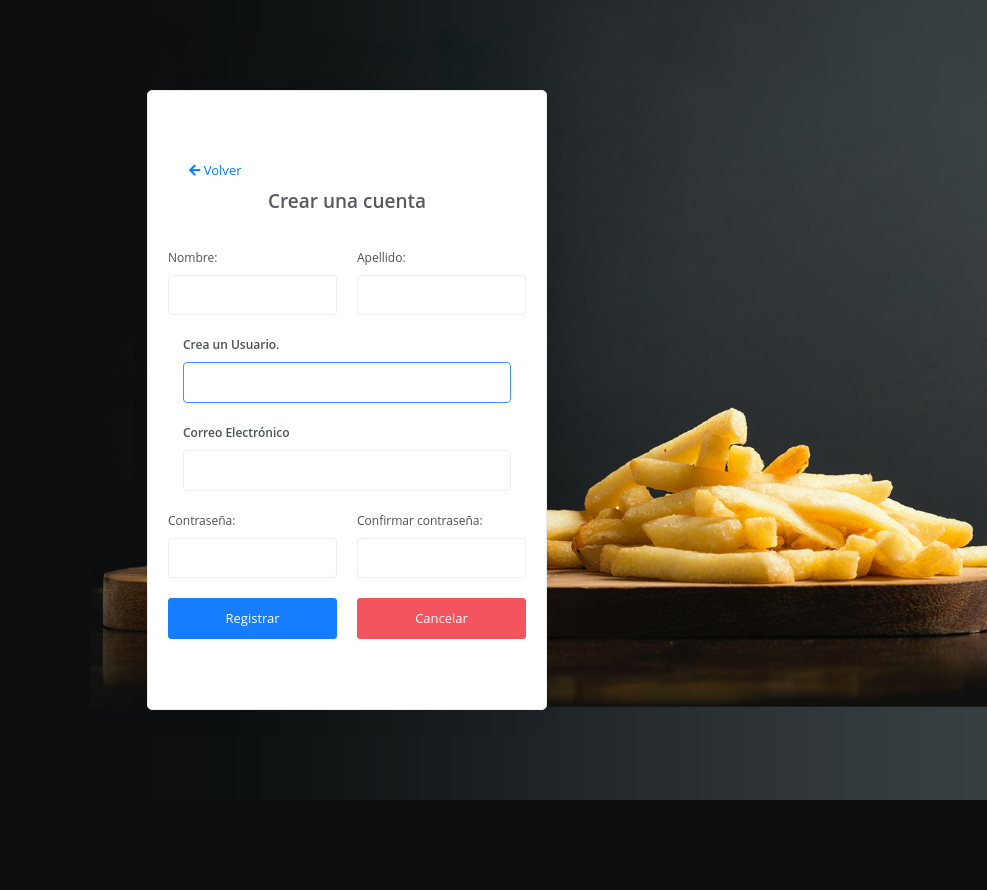
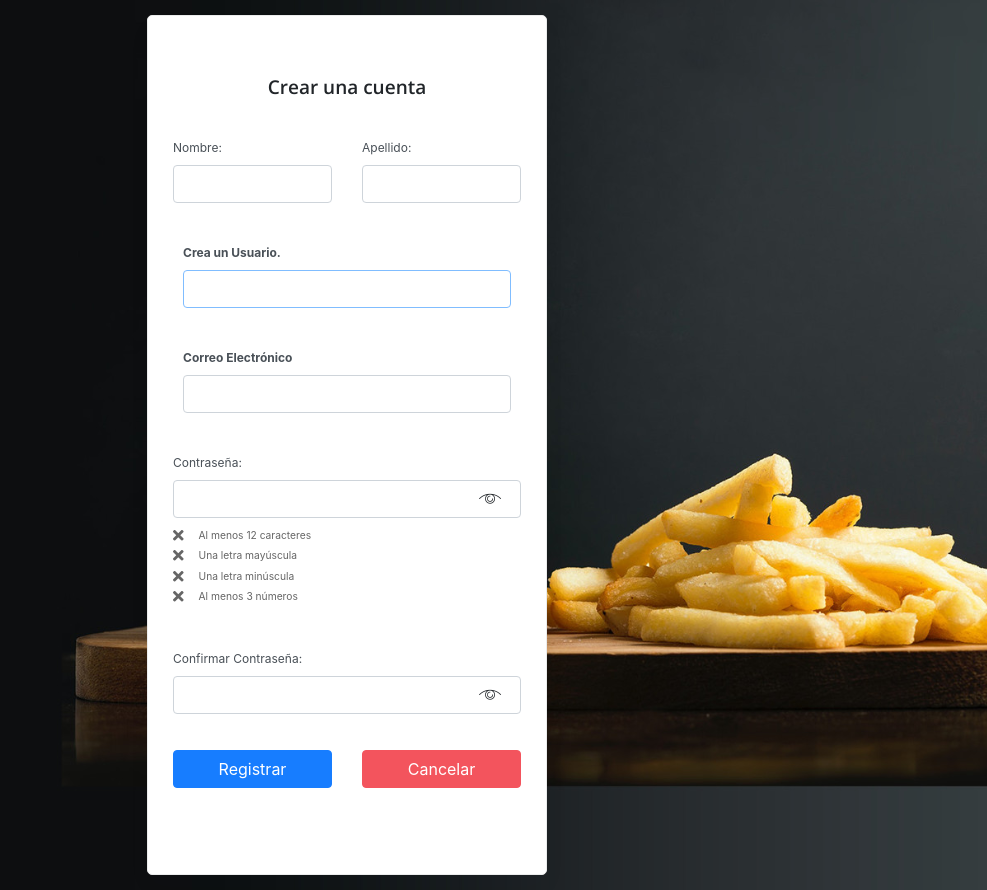
Before and after one commit to simbadanny/CasitadelSabor, a Django app: page /registro in a window 1280 px wide. Shown: the whole page, without its empty margins (293-1280 px from the left). Before the commit the page ends 800 px from the top, so only its background shows below. Run offline with Django 4.2, Linux system fonts and the light colour scheme; parts of the project's set-up code (start-up, migrations or seed data) failed here and were passed over; some libraries are stand-ins or nearby versions.

Commit message:
update789

```diff
--- a/Aplicacion/Restaurante/templates/registration/registro.html
+++ b/Aplicacion/Restaurante/templates/registration/registro.html
@@ -3,9 +3,9 @@
 <html lang="en">
 <head>
     <meta http-equiv="X-UA-Compatible" content="IE=edge" />
-    <title>Registro Casita del Sabor</title>
+    <title>Registro</title>
     <meta content='width=device-width, initial-scale=1.0, shrink-to-fit=no' name='viewport' />
-    <link rel="icon" href="{% static 'assets/img/logo.ico' %}" type="image/x-icon"/>
+    <link rel="icon" href="{% static 'assets/img/icon.ico' %}" type="image/x-icon"/>
 
     <!-- Fonts and icons -->
     <script src="{% static 'assets/js/plugin/webfont/webfont.min.js' %}"></script>
@@ -14,15 +14,13 @@
     <script src="{% static 'library/jquery/jquery.min.js' %}"></script>
     <script src="{% static 'assets/js/plugin/jquery.validate/jquery.validate.min.js' %}"></script>
     <link rel="stylesheet" href="https://cdnjs.cloudflare.com/ajax/libs/font-awesome/5.15.3/css/all.min.css">
+    <link rel="stylesheet" href="https://stackpath.bootstrapcdn.com/bootstrap/4.5.2/css/bootstrap.min.css">
 
 </head>
 <body class="login" style="background-image: url('{% static 'assets/img/hero-bg.jpg' %}'); background-size: cover; background-position: center;">
 
     <div class="wrapper wrapper-login">
         <div class="container container-login animated fadeIn">
-            <a href="{% url 'login' %}" class="btn btn-link back-button">
-                <i class="fas fa-arrow-left"></i> Volver
-            </a>
             <h3 class="text-center">Crear una cuenta</h3>
             <div class="login-form">
                 <form method="post" action="" id="frm_nuevo_cliente">
@@ -75,15 +73,43 @@
                         {% endif %}
                     </div>
                     <div class="row">
-                        <div class="form-group col-md-6">
-                            <label for="{{ form.password1.id_for_label }}">Contraseña:</label>
-                            {{ form.password1 }}
-                        </div>
-                        <div class="form-group col-md-6">
-                            <label for="{{ form.password2.id_for_label }}">Confirmar contraseña:</label>
-                            {{ form.password2 }}
-                        </div>
-                    </div>
+                      <div class="form-group col-md-12">
+                          <label for="{{ form.password1.id_for_label }}">Contraseña:</label>
+                          <div class="position-relative">
+                              {{ form.password1 }}
+                              <div class="show-password" onclick="togglePasswordVisibility('id_password1')">
+                                  <i class="flaticon-interface"></i>
+                              </div>
+                          </div>
+                          <div id="password-feedback" class="password-requirements">
+                              <div class="requirement" id="length" class="invalid">
+                                  <i class="fas fa-times"></i> <span>Al menos 12 caracteres</span>
+                              </div>
+                              <div class="requirement" id="uppercase" class="invalid">
+                                  <i class="fas fa-times"></i> <span>Una letra mayúscula</span>
+                              </div>
+                              <div class="requirement" id="lowercase" class="invalid">
+                                  <i class="fas fa-times"></i> <span>Una letra minúscula</span>
+                              </div>
+                              <div class="requirement" id="number" class="invalid">
+                                  <i class="fas fa-times"></i> <span>Al menos 3 números</span>
+                              </div>
+                          </div>
+                      </div>
+                  </div>
+
+                  <div class="row">
+                      <div class="form-group col-md-12">
+                          <label for="{{ form.password2.id_for_label }}">Confirmar Contraseña:</label>
+                          <div class="position-relative">
+                              {{ form.password2 }}
+                              <div class="show-password" onclick="togglePasswordVisibility('id_password2')">
+                                  <i class="flaticon-interface"></i>
+                              </div>
+                          </div>
+                      </div>
+                  </div>
+
                     <div class="row">
                         <div class="form-group col-md-6">
                             <input type="submit" value="Registrar" class="btn btn-primary btn-block">
@@ -177,7 +203,85 @@
             input.value = input.value.toUpperCase();
         }
     </script>
+    <script>
+        WebFont.load({
+            google: {"families":["Open+Sans:300,400,600,700"]},
+            custom: {"families":["Flaticon", "Font Awesome 5 Solid", "Font Awesome 5 Regular", "Font Awesome 5 Brands"], urls: ["{% static 'assets/css/fonts.css' %}"]},
+            active: function() {
+                sessionStorage.fonts = true;
+            }
+        });
+    </script>
+    <script>
+    const passwordInput = document.querySelector('#id_password1');
+    const lengthRequirement = document.querySelector('#length');
+    const uppercaseRequirement = document.querySelector('#uppercase');
+    const lowercaseRequirement = document.querySelector('#lowercase');
+    const numberRequirement = document.querySelector('#number');
 
+    function validatePassword() {
+     const password = passwordInput.value;
+
+     // Check length
+     const lengthCheck = password.length >= 12;
+     lengthRequirement.classList.toggle('valid', lengthCheck);
+     lengthRequirement.classList.toggle('invalid', !lengthCheck);
+     lengthRequirement.querySelector('i').className = lengthCheck ? 'fas fa-check' : 'fas fa-times';
+
+     // Check uppercase
+     const uppercaseCheck = /[A-Z]/.test(password);
+     uppercaseRequirement.classList.toggle('valid', uppercaseCheck);
+     uppercaseRequirement.classList.toggle('invalid', !uppercaseCheck);
+     uppercaseRequirement.querySelector('i').className = uppercaseCheck ? 'fas fa-check' : 'fas fa-times';
+
+     // Check lowercase
+     const lowercaseCheck = /[a-z]/.test(password);
+     lowercaseRequirement.classList.toggle('valid', lowercaseCheck);
+     lowercaseRequirement.classList.toggle('invalid', !lowercaseCheck);
+     lowercaseRequirement.querySelector('i').className = lowercaseCheck ? 'fas fa-check' : 'fas fa-times';
+
+     // Check number (at least 3)
+     const numberCount = (password.match(/[0-9]/g) || []).length;
+     const numberCheck = numberCount >= 3;
+     numberRequirement.classList.toggle('valid', numberCheck);
+     numberRequirement.classList.toggle('invalid', !numberCheck);
+     numberRequirement.querySelector('i').className = numberCheck ? 'fas fa-check' : 'fas fa-times';
+    }
+
+    passwordInput.addEventListener('input', validatePassword);
+   </script>
+       <style>
+       .password-requirements {
+           font-size: 0.8em; /* Reduce el tamaño del texto */
+           color: #666;
+           margin-top: 10px;
+        }
+
+        .requirement {
+           display: flex;
+           align-items: center;
+           margin-bottom: 5px;
+        }
+
+        .requirement i {
+           margin-right: 10px;
+           font-size: 1.2em; /* Ajusta el tamaño del icono si es necesario */
+        }
+
+        .requirement span {
+           margin-left: 5px;
+           font-size: 0.8em; /* Ajusta el tamaño del texto del requisito */
+        }
+
+        .valid i {
+           color: green;
+        }
+
+        .invalid i {
+           color: red;
+        }
+
+    </style>
     <script src="{% static 'assets/js/plugin/jquery-ui-1.12.1.custom/jquery-ui.min.js' %}"></script>
     <script src="{% static 'assets/js/core/popper.min.js' %}"></script>
     <script src="{% static 'assets/js/core/bootstrap.min.js' %}"></script>
```
